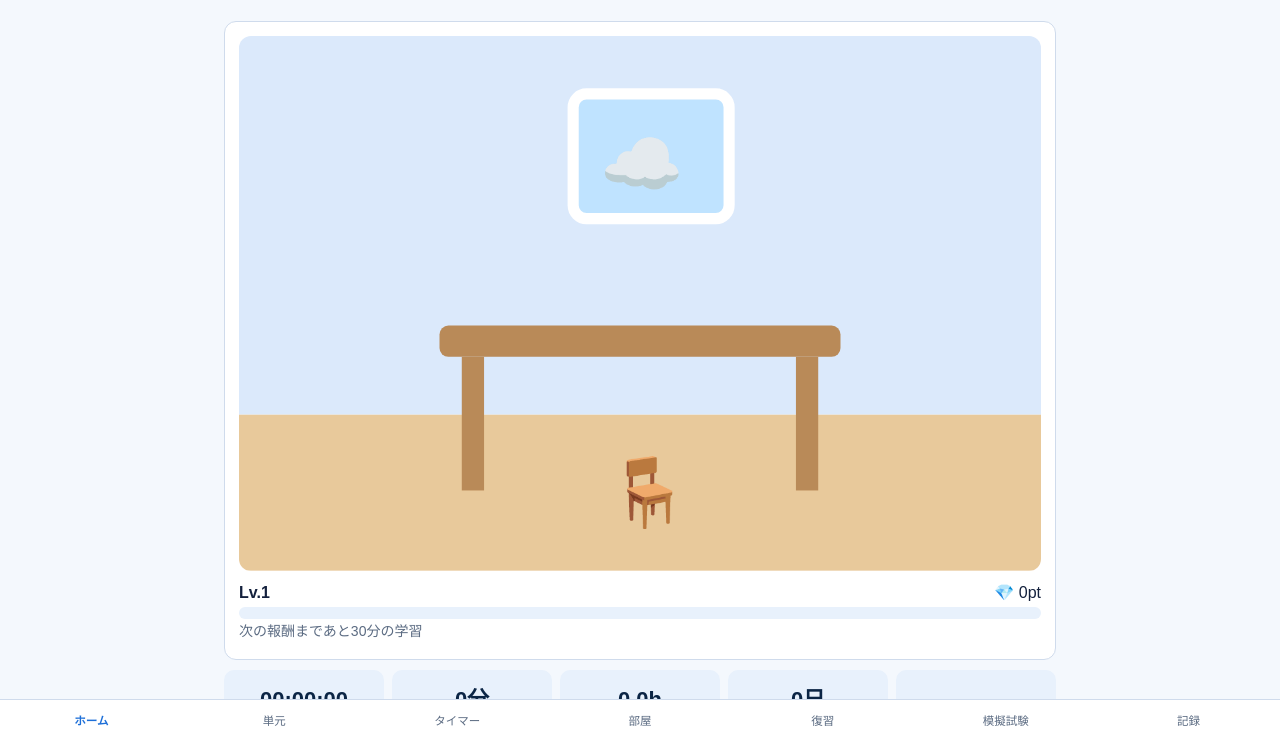
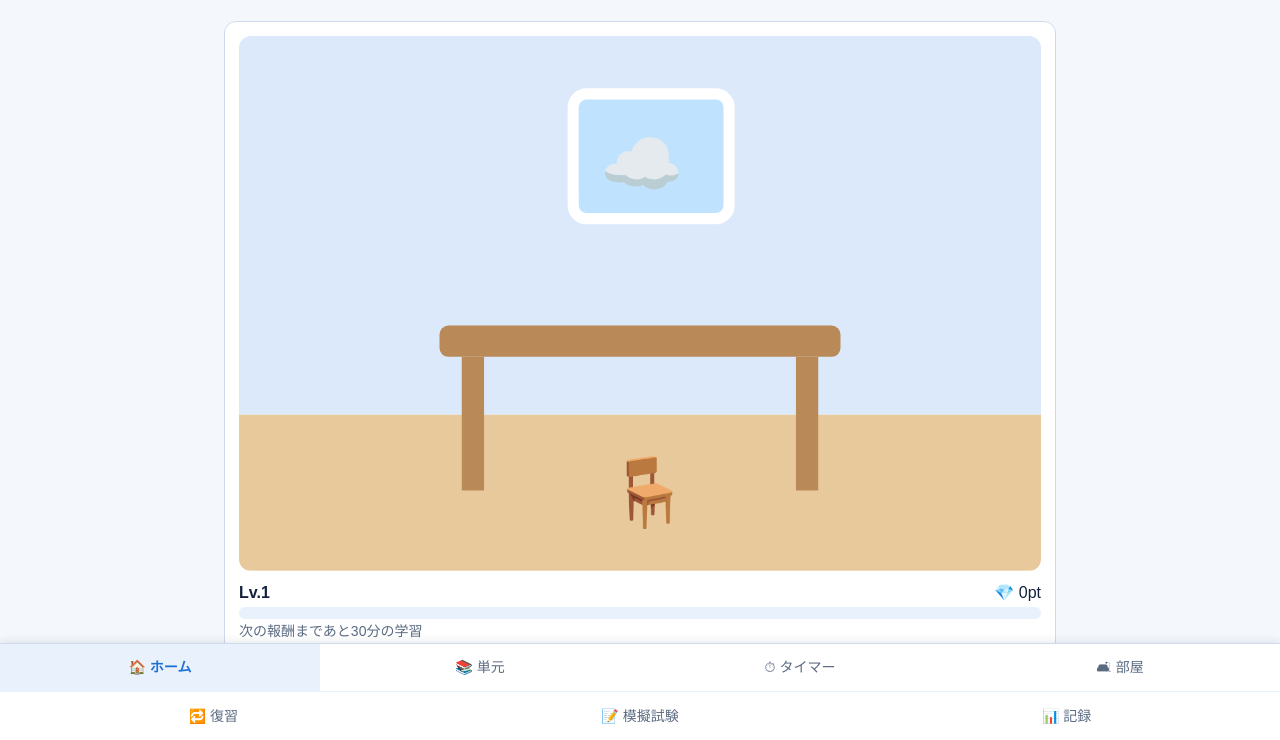
Before and after one commit to no-pi811/CCNA-Lab, a plain HTML site: page index.html in a window 1280 px wide. Shown: the part 60-800 px from the top of the page. Drawn offline with Linux system fonts and the light colour scheme.

Commit message:
Add files via upload

```diff
--- a/index.html
+++ b/index.html
@@ -1,14 +1,14 @@
 <!DOCTYPE html>
-<html lang="ja"><head><meta charset="utf-8"><meta name="viewport" content="width=device-width,initial-scale=1">
+<html lang="ja"><head><meta charset="utf-8"><meta name="viewport" content="width=device-width,initial-scale=1,viewport-fit=cover">
 <title>CCNAマスターラボ</title>
 <style>
 :root{--n:#0b2545;--b:#1d6fd8;--l:#e8f1fc;--w:#fff;--t:#14213d;--g:#5b6b82;--ok:#18864b;--ng:#c0392b;--bd:#cfdbec}
 *{box-sizing:border-box}body{margin:0;font:16px/1.8 "Hiragino Sans","Yu Gothic","Meiryo",sans-serif;color:var(--t);background:#f4f8fd}
 header{background:var(--n);color:#fff;padding:10px 14px;display:flex;gap:10px;align-items:center;position:sticky;top:0;z-index:5}
 header b{font-size:18px;flex:1}header button{background:#1d4a85;color:#fff;border:0;border-radius:8px;padding:8px 12px;font-size:15px}
-main{max-width:860px;margin:0 auto;padding:14px 14px 90px}
-nav{position:fixed;bottom:0;left:0;right:0;background:#fff;border-top:1px solid var(--bd);display:flex;z-index:5}
-nav button{flex:1;border:0;background:none;padding:12px 0;font-size:11.5px;white-space:nowrap;color:var(--g)}nav button.on{color:var(--b);font-weight:700}
+main{max-width:860px;margin:0 auto;padding:14px 14px calc(130px + env(safe-area-inset-bottom,0px))}
+nav{position:fixed;bottom:0;left:0;right:0;background:#fff;border-top:1px solid var(--bd);display:grid;grid-template-columns:repeat(12,1fr);z-index:5;padding-bottom:env(safe-area-inset-bottom,0px);box-shadow:0 -2px 8px #0b254518}
+nav button{grid-column:span 3;border:0;border-bottom:1px solid var(--l);background:none;padding:8px 2px;min-height:48px;font-size:14px;line-height:1.3;white-space:nowrap;color:var(--g)}nav button:nth-child(n+5){grid-column:span 4;border-bottom:0}nav button.on{color:var(--b);font-weight:700;background:var(--l)}
 .card{background:#fff;border:1px solid var(--bd);border-radius:12px;padding:14px;margin:10px 0}
 .btn{background:var(--b);color:#fff;border:0;border-radius:10px;padding:13px 16px;font-size:16px;margin:4px 4px 4px 0;min-height:48px}
 .btn.s{background:var(--l);color:var(--b)}.btn.d{background:var(--ng)}.btn:disabled{opacity:.45}
@@ -289,7 +289,7 @@ function place(id){S.placed[IID(id).s]=id;save();view()}
 function unplace(s){delete S.placed[s];save();view()}
 /* ====== 画面 ====== */
 let cur={v:"home"},Qs=null;
-const NAV=[["home","ホーム"],["units","単元"],["timer","タイマー"],["room","部屋"],["review","復習"],["mock","模擬試験"],["rec","記録"]];
+const NAV=[["home","🏠 ホーム"],["units","📚 単元"],["timer","⏱ タイマー"],["room","🛋 部屋"],["review","🔁 復習"],["mock","📝 模擬試験"],["rec","📊 記録"]];
 function go(v,x){cur={v,x};view();scrollTo(0,0)}
 function view(){$("#nav").innerHTML=NAV.map(n=>`<button class="${cur.v===n[0]?"on":""}" onclick="go('${n[0]}')">${n[1]}</button>`).join("");
 ({home,units,lesson,quiz,timer,room:roomV,review,mock,rec})[cur.v]()}
```
